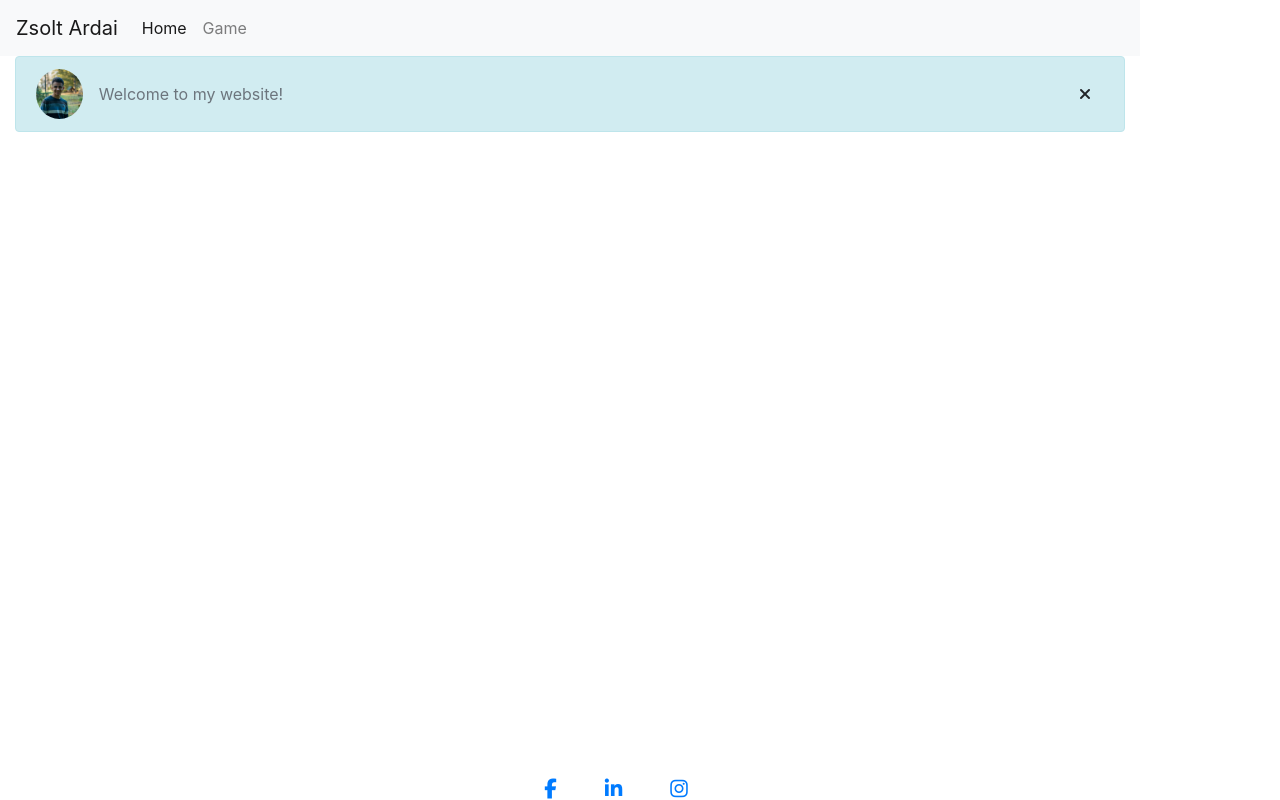
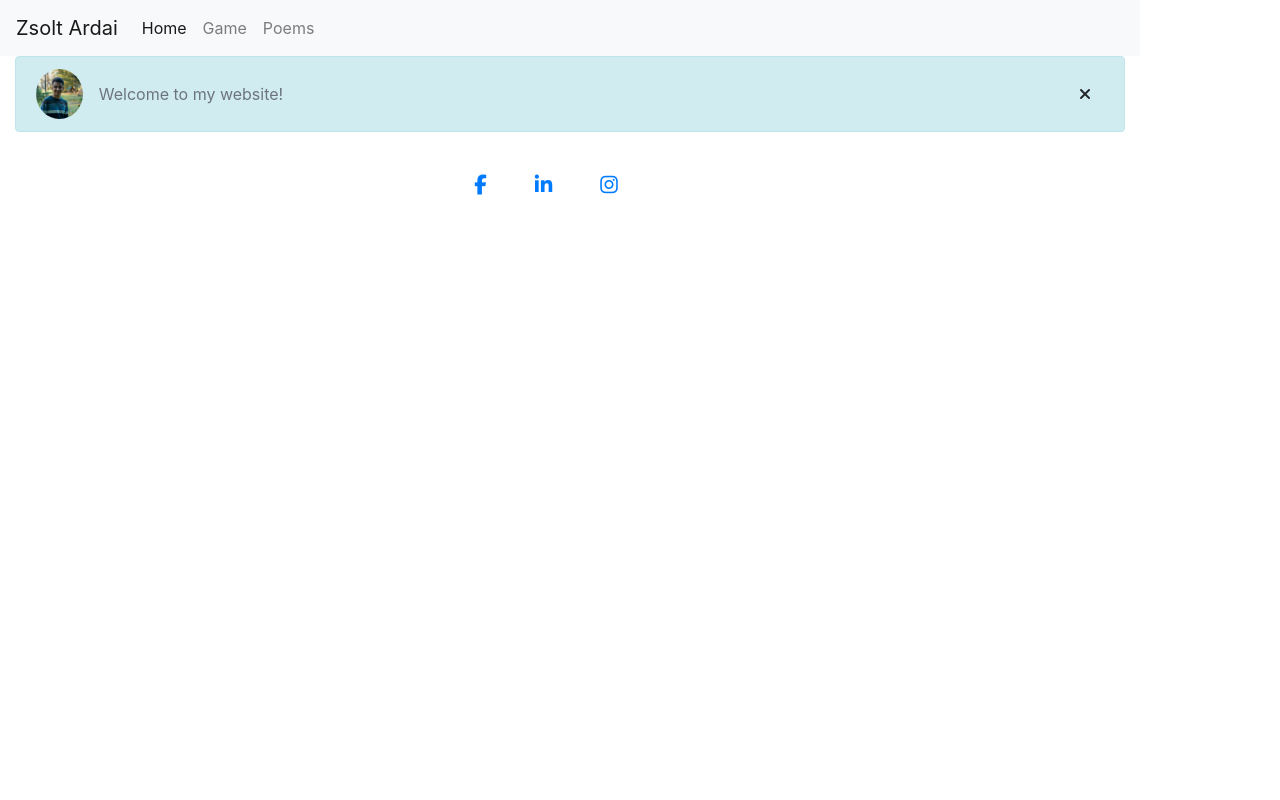
Before and after one commit to zsoltardai/statistics.github.io, a plain HTML site: page index.html in a window 1280 px wide. Drawn offline with nearby package versions, Linux system fonts and the light colour scheme.

Commit message:
Add new site

```diff
--- a/index.html
+++ b/index.html
@@ -24,6 +24,9 @@
                         <li class="nav-item">
                             <a class="nav-link" href="/game/index.html">Game</a>
                         </li>
+                        <li class="nav-item">
+                            <a class="nav-link" href="/">Poems</a>
+                        </li>
                         <!--<li class="nav-item">
                             <form class="form-inline">
                                 <input class="form-control form-control-sm mr-sm-2" type="search" placeholder="Search" aria-label="Search">
@@ -42,9 +45,9 @@
                 </div>
                 <i class="fa fa-times btn" style="cursor:pointer;" onclick="btnCloseAlertById__OnClick('welcome-msg')"></i>
             </div>
-            <div class="container d-flex flex" id="container-articles"></div>
+            <div class="container d-flex flex-column mt-4" id="container-articles"></div>
         </main>
-        <footer class="d-flex flex-row justify-content-center w-100" style="position: absolute; bottom: 0;">
+        <footer class="d-flex flex-row justify-content-center w-100 mb-3 mt-3">
             <a href="https://www.facebook.com/zsolt.ardai2000/">
                 <i class="fab fa-facebook-f fa-lg white-text mr-md-5 mr-3 fa-2x"></i>
             </a>
```
